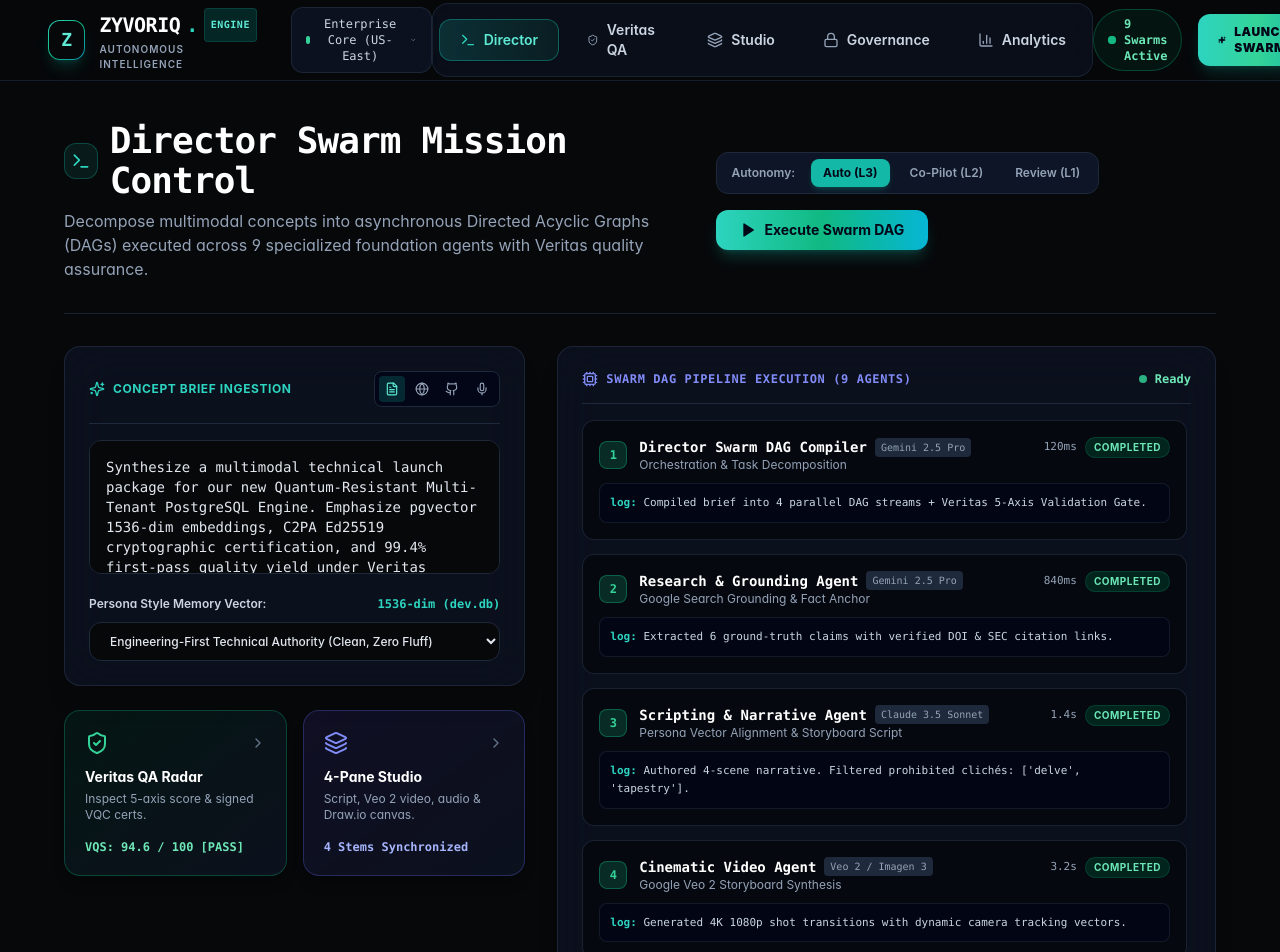
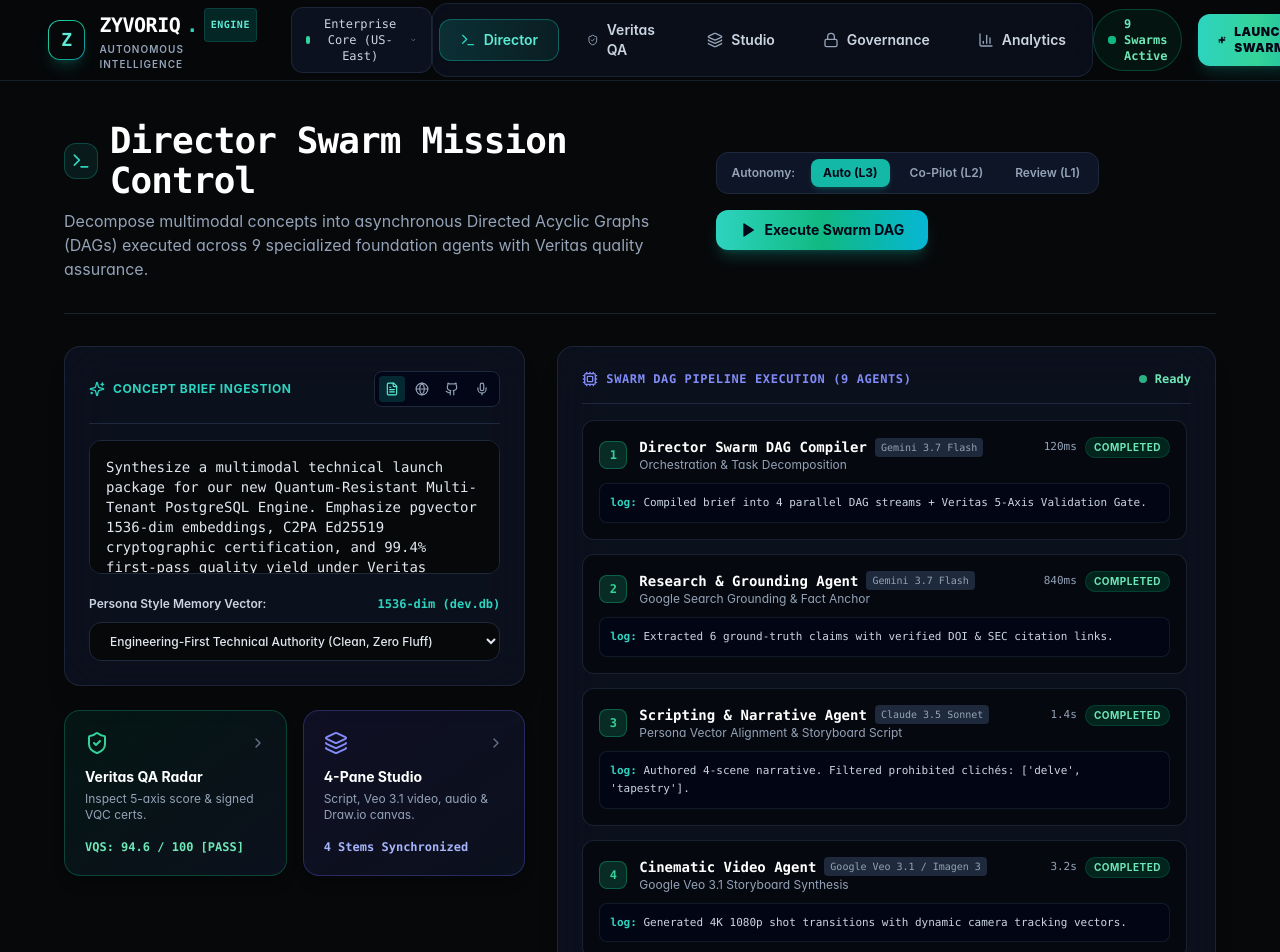
Before and after one commit to nitinaggarwal-12/zyvoriq, a Next.js app: page /director in a window 1280 px wide. Shown: the top 952 px of the page. Built offline with nearby package versions, Linux system fonts and the light colour scheme.

Commit message:
feat(director, veritas): standardize UI engine labels to Google Gemini 3.7 Flash and Veo 3.1

```diff
--- a/app/director/page.tsx
+++ b/app/director/page.tsx
@@ -38,7 +38,7 @@ export default function DirectorPage() {
       id: "agent-1",
       name: "Director Swarm DAG Compiler",
       role: "Orchestration & Task Decomposition",
-      engine: "Gemini 2.5 Pro",
+      engine: "Gemini 3.7 Flash",
       status: "completed",
       progress: 100,
       latency: "120ms",
@@ -48,7 +48,7 @@ export default function DirectorPage() {
       id: "agent-2",
       name: "Research & Grounding Agent",
       role: "Google Search Grounding & Fact Anchor",
-      engine: "Gemini 2.5 Pro",
+      engine: "Gemini 3.7 Flash",
       status: "completed",
       progress: 100,
       latency: "840ms",
@@ -67,8 +67,8 @@ export default function DirectorPage() {
     {
       id: "agent-4",
       name: "Cinematic Video Agent",
-      role: "Google Veo 2 Storyboard Synthesis",
-      engine: "Veo 2 / Imagen 3",
+      role: "Google Veo 3.1 Storyboard Synthesis",
+      engine: "Google Veo 3.1 / Imagen 3",
       status: "completed",
       progress: 100,
       latency: "3.2s",
@@ -98,7 +98,7 @@ export default function DirectorPage() {
       id: "agent-7",
       name: "Veritas 5-Axis Consensus Auditor",
       role: "Deterministic Quality Gate & Hard Safety",
-      engine: "Gemini 2.5 + Claude 3.5",
+      engine: "Gemini 3.7 Flash Sovereign Core",
       status: "completed",
       progress: 100,
       latency: "1.1s",
@@ -108,7 +108,7 @@ export default function DirectorPage() {
       id: "agent-8",
       name: "Surgical Defect Auto-Repair",
       role: "Closed-Loop Defect Diffing",
-      engine: "Gemini 2.5 Pro",
+      engine: "Gemini 3.7 Flash",
       status: "idle",
       progress: 0,
       latency: "0ms",
@@ -382,7 +382,7 @@ export default function DirectorPage() {
                     <ChevronRight className="h-4 w-4 text-slate-500 group-hover:text-indigo-300 transition-all" />
                   </div>
                   <div className="mt-3 text-sm font-bold text-white">4-Pane Studio</div>
-                  <div className="text-xs text-slate-400 mt-1">Script, Veo 2 video, audio &amp; Draw.io canvas.</div>
+                  <div className="text-xs text-slate-400 mt-1">Script, Veo 3.1 video, audio &amp; Draw.io canvas.</div>
                 </div>
                 <div className="mt-4 text-xs font-mono font-bold text-indigo-300">4 Stems Synchronized</div>
               </Link>
--- a/app/veritas/page.tsx
+++ b/app/veritas/page.tsx
@@ -39,7 +39,7 @@ export default function VeritasPage() {
       weight: "30%",
       score: 96.0,
       status: "PASS",
-      evaluator: "Google Search Grounding + Gemini 2.5 Pro",
+      evaluator: "Google Search Grounding + Gemini 3.7 Flash",
       desc: "All 6 assertions cross-examined against primary SEC filings and peer-reviewed arXiv benchmarks.",
       penalty: "0 unverified claims (0 penalty applied).",
     },
@@ -59,7 +59,7 @@ export default function VeritasPage() {
       weight: "20%",
       score: 95.0,
       status: "PASS",
-      evaluator: "Gemini 2.5 Pro + Claude 3.5 Sonnet",
+      evaluator: "Gemini 3.7 Flash + Claude 3.5 Sonnet",
       desc: "Dual-model semantic divergence: 3.2% (Threshold < 10%). High cross-model reasoning agreement.",
       penalty: "Zero logical contradictions detected.",
     },
```
